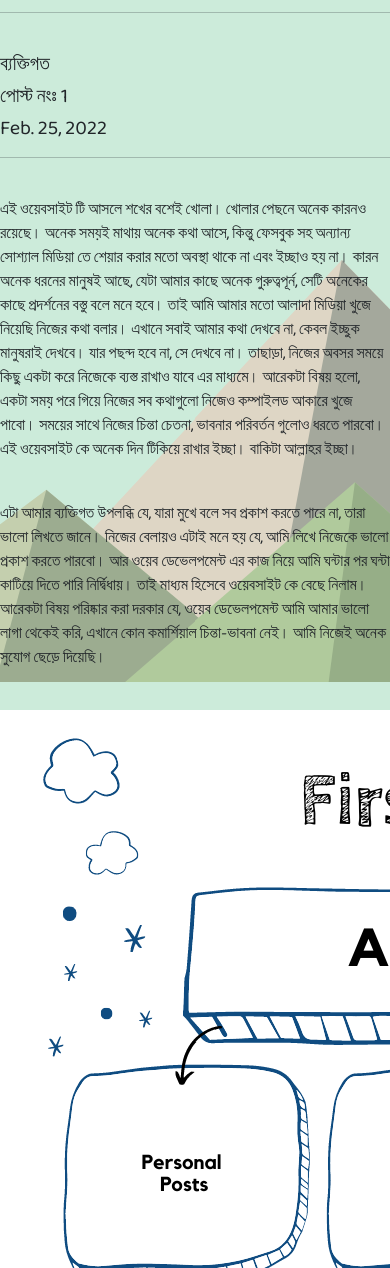
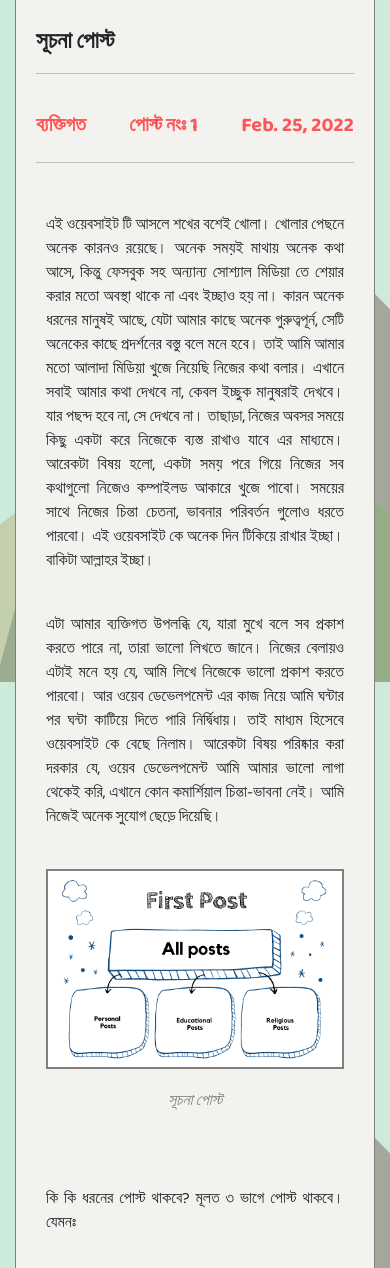
Before and after one commit to HasibRockie/hasibmania-django, a Django app: page /post/1/ in a window 390 px wide; the page is wider, and only the part inside the window is pictured. Shown: the part 162-1430 px from the top of that part. Run offline with Django 3.2, Linux system fonts and the light colour scheme; data comes from the database, SQL or seed files in the repository; some libraries are stand-ins or nearby versions.

Commit message:
bug fixes

```diff
--- a/home/views.py
+++ b/home/views.py
@@ -33,15 +33,15 @@
     return render(request, 'home/gratitude.html', context=grat_dict)
 
 def post(request,id):
-    post = Post.objects.get(id=id)
-    # print(post)
-    # print(Post.objects.all())
-    print(len(Post.objects.all()))
-    context = {'post': post}
-    # if id > len(Post.objects.all()):
-    return render(request, 'home/viewpost.html', context)
-    # else:
-        # return render(request,'home/not-found.html',context)
+
+    try:
+        post = Post.objects.get(id=id)
+        context = {'post': post}
+
+        return render(request, 'home/viewpost.html', context)
+    except Post.DoesNotExist:
+        return render(request, 'home/not-found.html')
+
 
 def errorhandler(request,exception):
     return render(request, 'home/not-found.html')
--- a/static/css/viewpost.css
+++ b/static/css/viewpost.css
@@ -3,6 +3,11 @@
     text-align: left;
     background-color: #f3f2ef;
     font-family: "Baloo Da 2", cursive;
+}
+
+.post-wrapper{
+    margin: 20px 30px;
+    border: 1px solid gray;
 }
 
 .post-container img{
@@ -45,7 +50,7 @@
 
 @media only screen and (max-width: 900px){
     .post-container{
-        padding: 40px 10px;
+        padding: 40px 20px;
     }
 
     .post-body{
@@ -74,5 +79,9 @@
         flex-wrap: wrap;
     }
 
+    .post-wrapper{
+        margin: 20px 15px;
+
+    }
 
 }
--- a/template/home/viewpost.html
+++ b/template/home/viewpost.html
@@ -4,12 +4,12 @@
 {% block title %} - {{post.title}} {% endblock %}
 
 {% block styles %}
-    <link href="{% static 'css/viewpost.css' %}" />
+    <link rel="stylesheet" href="{% static 'css/viewpost.css' %}" />
 {% endblock %}
 
 {% block body_block %}
 
-<div class="post-container">
+<div class="post-container post-wrapper">
     <h3 class="post-headline">
       {{post.title}}
     </h3>
```
Also changed, not shown: hasibmania/settings.py (line endings or trailing spaces).
